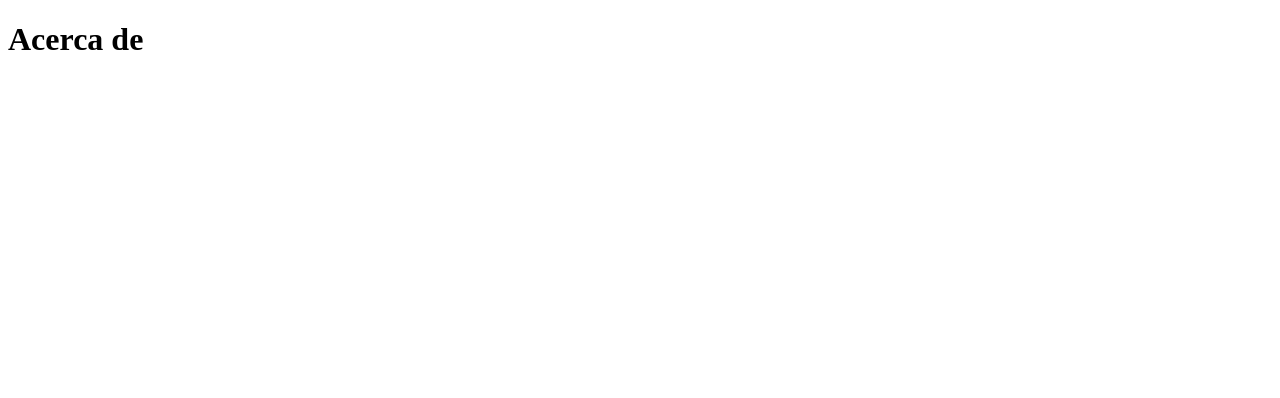
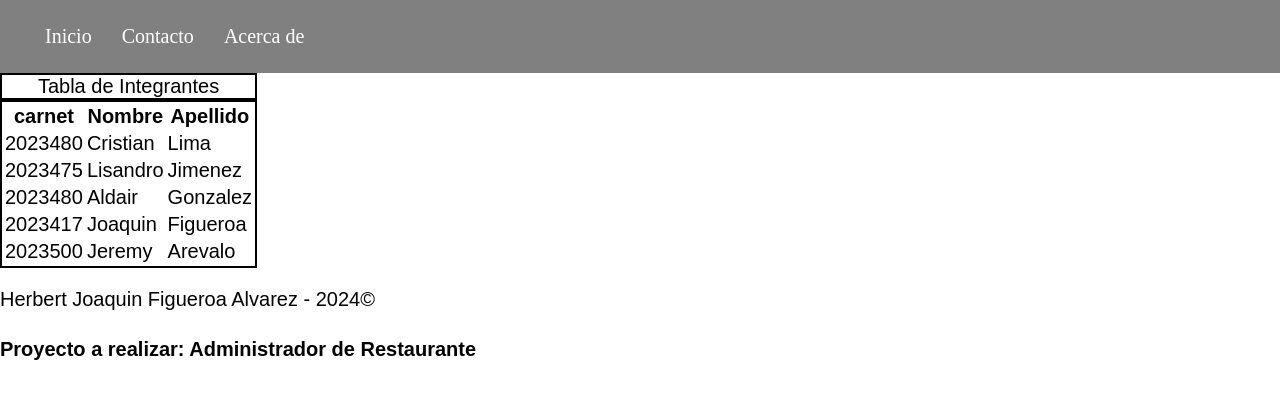
Before and after one commit to JoaquinFigueroa5/Proyecto-HTML, a plain HTML site: page Acerca-de/acerca-de.html in a window 1280 px wide. Drawn offline with Linux system fonts and the light colour scheme; a web font is replaced by a local one.

Commit message:
Se agrego el acerca de

```diff
--- a/Acerca-de/acerca-de-style.css
+++ b/Acerca-de/acerca-de-style.css
@@ -0,0 +1,39 @@
+body{
+    margin: 0;
+    font-family: "Tiny5", sans-serif;
+    font-weight: 400;
+    font-style: normal;
+    font-size: 20px;
+}
+
+.anav{
+    font-family: "Arvo", serif;
+    color: white;
+    text-decoration: none;
+}
+
+.ulnap{
+    display: flex;
+    list-style-type: none;
+}
+
+nav{
+    background-color: gray;
+    padding: 5px;
+    font-family: "Tiny5", sans-serif;
+    font-weight: 400;
+    font-style: normal;
+    font-size: 20px;
+}
+
+.linav{
+    padding-right: 30px;
+}
+
+table{
+    border: 2px solid;
+}
+
+caption{
+    border: 2px solid;
+}
--- a/Acerca-de/acerca-de.html
+++ b/Acerca-de/acerca-de.html
@@ -1,11 +1,65 @@
 <!DOCTYPE html>
-<html lang="es">
+<html lang="en">
 <head>
     <meta charset="UTF-8">
     <meta name="viewport" content="width=device-width, initial-scale=1.0">
-    <title>Acerca De</title>
+    <title>Acerca de</title>
+    <link rel="stylesheet" href="acerca-de-style.css" type="text/css">
+    <link rel="preconnect" href="https://fonts.googleapis.com">
+    <link rel="preconnect" href="https://fonts.gstatic.com" crossorigin>
+    <link href="https://fonts.googleapis.com/css2?family=Tiny5&display=swap" rel="stylesheet">
+    <link href="https://fonts.googleapis.com/css2?family=Playwrite+NZ:wght@100..400&display=swap" rel="stylesheet">
 </head>
 <body>
-    <h1>Acerca de</h1>
+    <header>
+        <nav>
+            <ul class="ulnap">
+                <li class="linav"><a class="anav" href="../index.html">Inicio</a></li>
+                <li class="linav"><a class="anav" href="../Biografia/biografia.html">Contacto</a></li>
+                <li class="linav"><a class="anav" href="acerca-de.html">Acerca de</a></li>
+            </ul>
+        </nav>
+    </header>
+
+    <table>
+        <tbody>
+            <caption> Tabla de Integrantes</caption>
+            <thead>
+                <th>carnet</th>
+                <th>Nombre</th>
+                <th>Apellido</th>
+            </thead>
+        </tbody>
+        <tr>
+            <td>2023480</td>
+            <td>Cristian</td>
+            <td>Lima</td>
+        </tr>
+        <tr>
+            <td>2023475</td>
+            <td>Lisandro</td>
+            <td>Jimenez</td>
+        </tr>
+        <tr>
+            <td>2023480</td>
+            <td>Aldair</td>
+            <td>Gonzalez</td>
+        </tr>
+        <tr>
+            <td>2023417</td>
+            <td>Joaquin</td>
+            <td>Figueroa</td>
+        </tr>
+        <tr>
+            <td>2023500</td>
+            <td>Jeremy</td>
+            <td>Arevalo</td>
+        </tr>
+    </table>
+
+    <footer>
+        <p>Herbert Joaquin Figueroa Alvarez - 2024&copy;</p>
+        <h4>Proyecto a realizar: Administrador de Restaurante</h4>
+    </footer>
 </body>
 </html>
```
Also changed, not shown: Biografia/biografia-style.css (+4 -4 lines), Biografia/biografia.html (+3 -3 lines).
